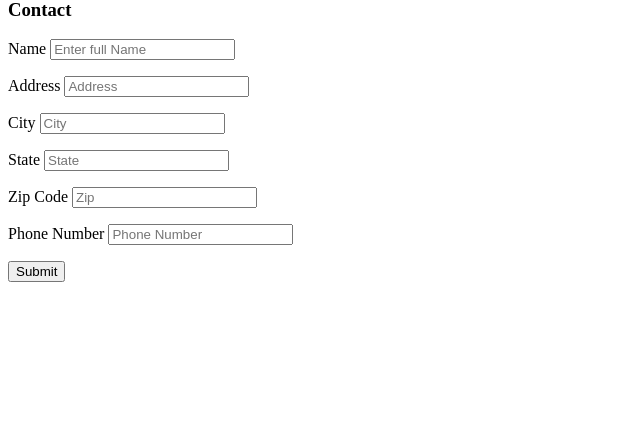
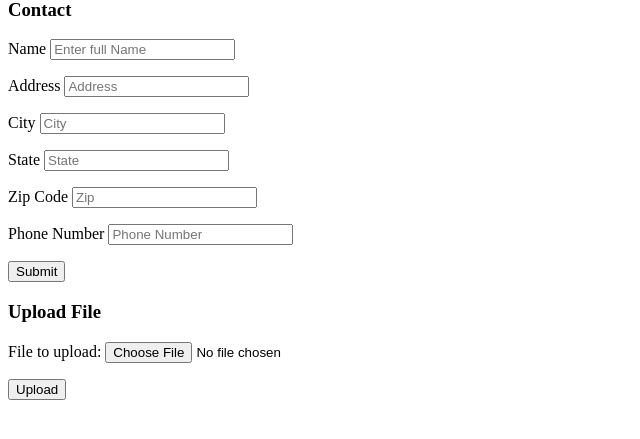
Before and after one commit to gregmccabe/Codeup_Web_Exercises, a PHP site: page /address_book.php in a window 1280 px wide. Shown: the part 115-554 px from the top of the page, without its empty margins (0-640 px from the left). Run offline with PHP 8.4, Linux system fonts and the light colour scheme.

Commit message:
address book construct upload csv file

```diff
--- a/public/address_book.php
+++ b/public/address_book.php
@@ -2,7 +2,10 @@
 
 class AddressDataStore {
 
-    public $filename = 'address_book.csv';
+    public $filename = '';
+    public function __construct($filename = 'address_book.csv') {
+        $this->filename = $filename;
+    }
 
     public function read_address_book() {
     $entries = [];
@@ -20,7 +23,7 @@ class AddressDataStore {
     return $entries;
 }
 
-    function write_address_book($BigArray) {
+    public function write_address_book($BigArray) {
 
         if (is_writable($this->filename)) {
         $handle = fopen($this->filename, 'w');
@@ -34,9 +37,9 @@ class AddressDataStore {
 
 }
 
-$storeData = new AddressDataStore;
+
+$storeData = new AddressDataStore('address_book.csv');
 $address_book = $storeData->read_address_book();
-
 
 if (!empty($_POST['name']) && !empty($_POST['address']) && !empty($_POST['city']) && !empty($_POST['state']) && !empty($_POST['zip'])) {
 
@@ -70,6 +73,25 @@ if (isset($_GET['removeIndex'])) {
     $storeData->write_address_book($address_book);
     header('Location: /address_book.php');
     exit;
+}
+
+if (count($_FILES) > 0 && $_FILES['file1']['error'] == 0) {
+
+    if ($_FILES['file1']["type"] != "text/csv") {
+        echo "ERROR: file must be in text/csv!";
+    } else {
+
+        $upload_dir = '/vagrant/sites/codeup.dev/public/uploads/';
+        $uploadFilename = basename($_FILES['file1']['name']);
+
+        $saved_filename = $upload_dir . $uploadFilename;
+        move_uploaded_file($_FILES['file1']['tmp_name'], $saved_filename);
+
+        $upload = new AddressDataStore($saved_filename);
+        $address_uploaded = $upload->read_address_book();
+        $address_book = array_merge($address_book, $address_uploaded);
+        $storeData->write_address_book($address_book);
+    }
 }
 
 ?>
@@ -134,9 +156,18 @@ if (isset($_GET['removeIndex'])) {
         <p>
             <button type="Submit">Submit</button>
         </p>
+    </form>
+    <h3>Upload File</h3>
 
+        <form method="POST" enctype="multipart/form-data" action="/address_book.php">
+            <p>
+                <label for="file1">File to upload: </label>
+                <input type="file" id="file1" name="file1">
+            </p>
 
-    </form>
+            <p><input type="submit" value="Upload"></p>
+
+        </form>
 
 </body>
 </html>
```
